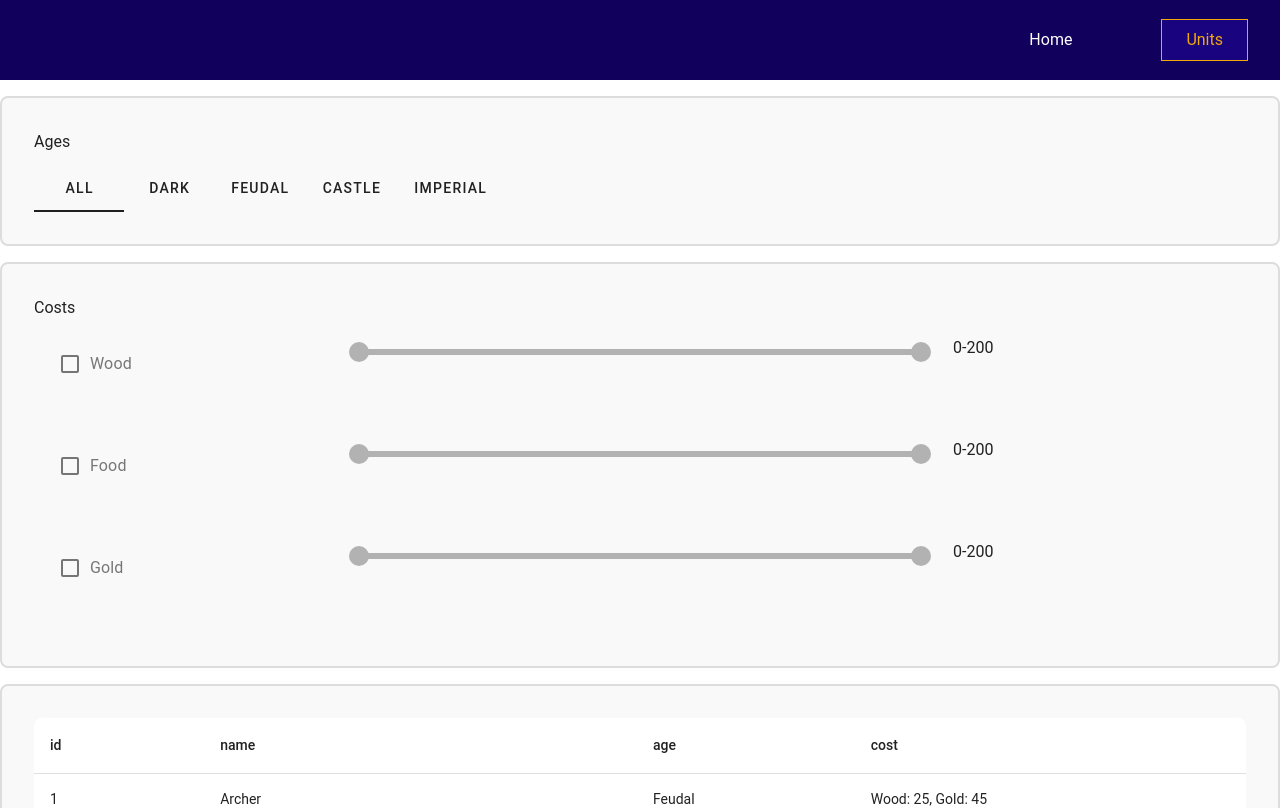
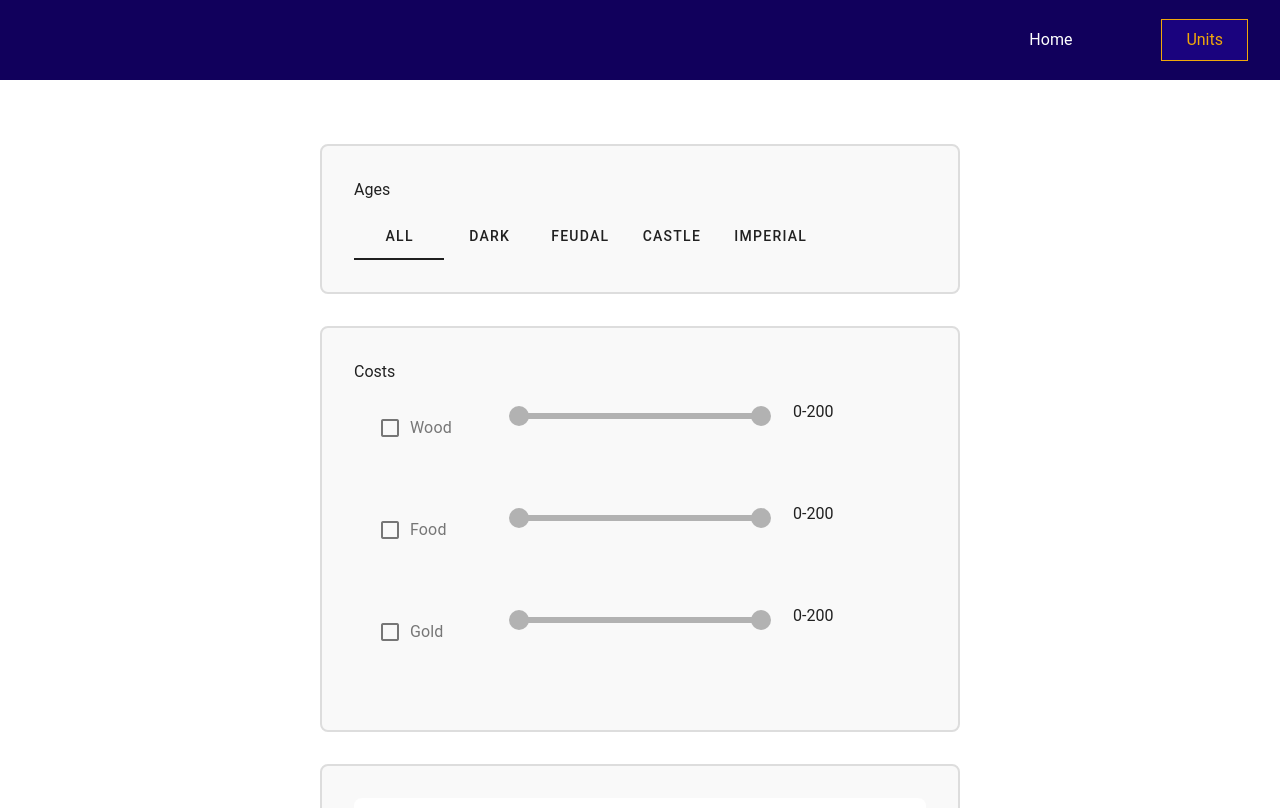
Before and after one commit to semihataman161/adesso-frontend-case, a Vue app: page /units in a window 1280 px wide. Shown: the top 808 px of the page. Built offline with nearby package versions, Linux system fonts and the light colour scheme.

Commit message:
Make UnitsPage bem compatible and arrange styles

```diff
--- a/src/pages/UnitsPage.vue
+++ b/src/pages/UnitsPage.vue
@@ -31,24 +31,50 @@ const handleCostFilterChange = (costs: ISelectedCost[]) => {
 </script>
 
 <template>
+  <div class="unit-filter">
     <!-- Age Filter -->
-  <base-card class="base-card">
-    <age-filter @update:selectedAge="handleAgeFilterChange" />
+    <base-card class="unit-filter__card">
+      <age-filter
+        class="unit-filter__age"
+        @update:selectedAge="handleAgeFilterChange"
+      />
     </base-card>
 
     <!-- Cost Filter -->
-  <base-card class="base-card">
-    <cost-filter @update:selectedCost="handleCostFilterChange" />
+    <base-card class="unit-filter__card">
+      <cost-filter
+        class="unit-filter__cost"
+        @update:selectedCost="handleCostFilterChange"
+      />
     </base-card>
 
     <!-- Table -->
-  <base-card class="base-card">
-    <unit-table :table-data="filteredTableState.data" />
+    <base-card class="unit-filter__card">
+      <unit-table
+        class="unit-filter__table"
+        :table-data="filteredTableState.data"
+      />
     </base-card>
+  </div>
 </template>
 
 <style lang="scss" scoped>
-.base-card {
+.unit-filter {
+  display: flex;
+  flex-direction: column;
+  align-items: center;
+  justify-content: center;
+  margin-top: 3rem;
+
+  &__card {
     margin: 1rem 0;
+    width: 50%;
+  }
+
+  &__age,
+  &__cost,
+  &__table {
+    width: 100%;
+  }
 }
 </style>
```
Lines whose indentation alone changed are shown as unchanged.
